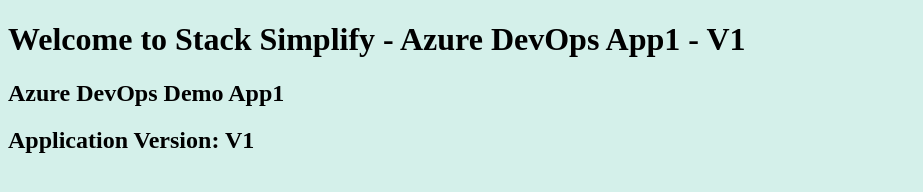
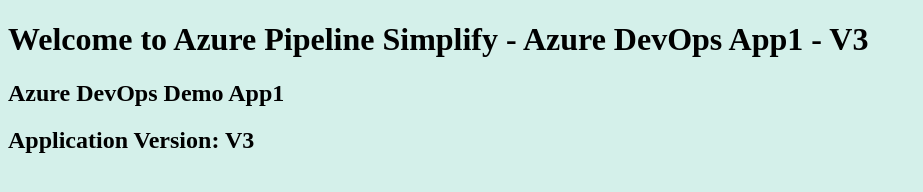
Before and after one commit to kiran894/azure-devops-github-acr-aks-app2, a plain HTML site: page index.html in a window 1280 px wide. Shown: the whole page, without its empty margins (0-923 px from the left). Drawn offline with Linux system fonts and the light colour scheme.

Commit message:
V3 commit index.html

```diff
--- a/index.html
+++ b/index.html
@@ -1,8 +1,8 @@
 <!DOCTYPE html>
 <html>
    <body style="background-color:rgb(212, 240, 234);">
-      <h1>Welcome to Stack Simplify - Azure DevOps App1 - V1</h1>
+      <h1>Welcome to Azure Pipeline Simplify - Azure DevOps App1 - V3</h1>
       <h2>Azure DevOps Demo App1</h2>
-      <h2>Application Version: V1</h2>
+      <h2>Application Version: V3</h2>
    </body>
 </html>
```
